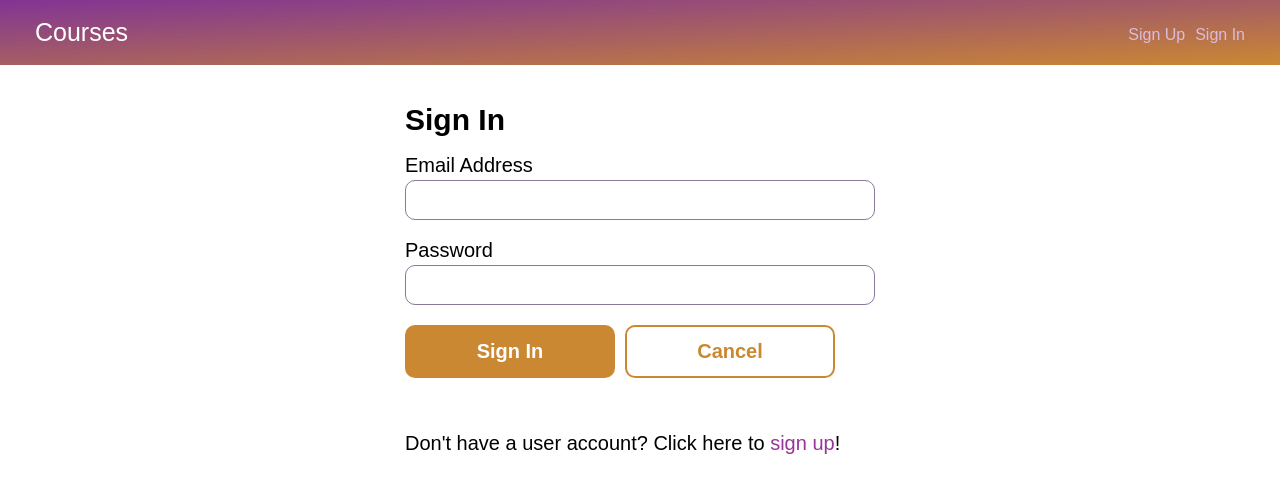
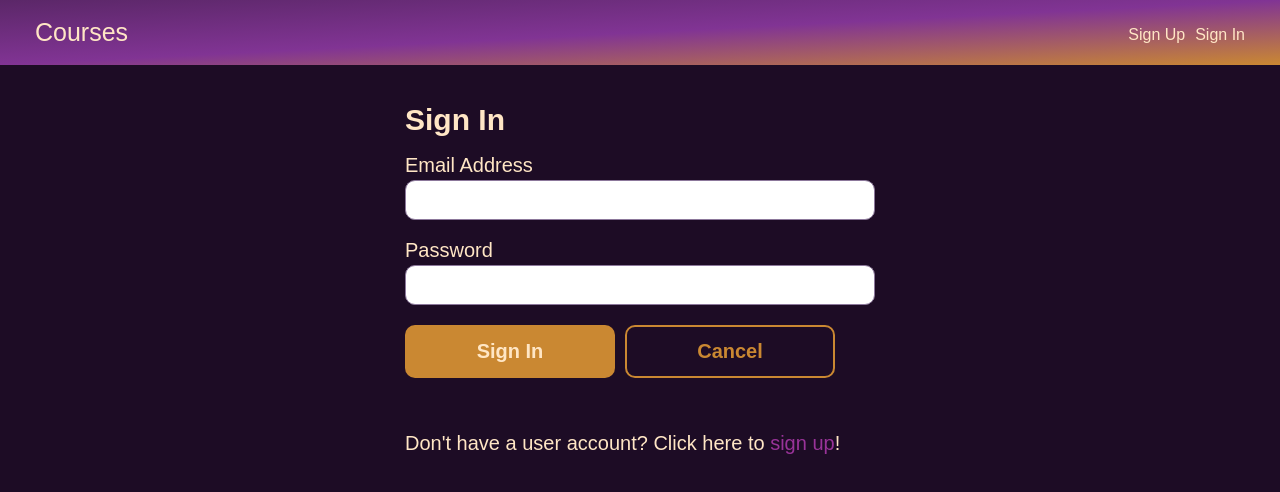
Before and after one commit to TravisAlstrand/fsjs-p10.2, a React (Create React App) app in the folder client/: page /signin in a window 1280 px wide. Shown: the top 492 px of the page. Built offline with nearby package versions, Linux system fonts and the light colour scheme.

Commit message:
need to try local component states for 'course' updated design a bit

```diff
--- a/client/public/styles/global.css
+++ b/client/public/styles/global.css
@@ -1,4 +1,9 @@
 /* global.css */
+:root {
+    --sunset-bg: rgb(29, 12, 37);
+    --sunset-gradient: linear-gradient(to bottom right, rgb(91, 39, 104), rgb(129, 52, 148), #ca8832);
+    --sunset-text: #ffe6c5;
+}
 * {
     box-sizing: border-box;
 }
@@ -7,6 +12,8 @@ html {
 }
 body {
     font-family: 'Work Sans', sans-serif;
+    background-color: var(--sunset-bg);
+    color: var(--sunset-text);
 }
 h2 {
     font-size: 1.5rem;
@@ -29,8 +36,8 @@ a {
     padding: 0 1rem;
 }
 header {
-    background: linear-gradient(to bottom right, rgb(129, 52, 148), #ca8832);
-    color: #fff;
+    background: var(--sunset-gradient);
+    color: var(--sunset-text);
     padding: 1rem 0;
     margin-bottom: 2rem;
 }
@@ -41,18 +48,22 @@ header {
 }
 .header--logo a {
     font-size: 1.25rem;
+    color: var(--sunset-text);
+    transition: color .4s ease;
+}
+.header--logo a:hover {
     color: #fff;
 }
 header li {
     font-size: .8rem;
 }
 header nav a {
-    color: #dbd;
+    color: var(--sunset-text);
+    transition: color .4s ease;
 }
 header nav a:hover {
     color: #fff;
 }
-
 .header--signedin li {
     text-align: right;
     line-height: 1.25;
@@ -62,7 +73,7 @@ header nav a:hover {
     margin-left: .5rem;
 }
 .course--module {
-    background: linear-gradient(to bottom right, #ca8832, rgb(129, 52, 148));
+    background: var(--sunset-gradient);
     text-align: center;
     border-radius: .5rem;
     padding: 1.5rem;
@@ -74,19 +85,19 @@ header nav a:hover {
     transform: scale(1.1)
 }
 .course--label {
-    color: #fff;
+    color: var(--sunset-text);
     font-size: .9rem;
     font-weight: 400;
     margin-bottom: .25rem;
 }
 .course--title {
-    color: #fff;
+    color: var(--sunset-text);
     font-weight: 700;
     font-size: 1.25rem;
 }
 .course--add--module {
-    background: linear-gradient(to bottom right, #ffe1b9, rgb(243, 197, 255)) ;
-    color: rgb(129, 52, 148);
+    background: var(--sunset-gradient);
+    color: var(--sunset-text);
     font-weight: 300;
     font-size: 1.25rem;
 }
@@ -94,7 +105,7 @@ header nav a:hover {
     width: 20px;
     height: auto;
     margin-right: 5px;
-    fill: #57496e;
+    fill: white;
 }
 .course--detail--title {
     padding-bottom: .25rem;
@@ -173,7 +184,7 @@ textarea {
 }
 .button {
     background: #ca8832;
-    color: #fff;
+    color: var(--sunset-text);
     font-size: 1rem;
     padding: .75rem 1.5rem;
     border: 0;
--- a/client/src/Components/CourseDetail.js
+++ b/client/src/Components/CourseDetail.js
@@ -1,11 +1,12 @@
-import { useContext, useEffect } from 'react';
+import { useContext, useEffect, useState } from 'react';
 import { Link, useParams, useNavigate } from 'react-router-dom';
 import ReactMarkdown from 'react-markdown';
 import { Context } from '../context';
 
 const CourseDetail = () => {
 
-    const { actions, user, course } = useContext(Context);
+    const { actions, user } = useContext(Context);
+    const [ course, setCourse ] = useState({});
     const { id } = useParams();
     const navigate = useNavigate();
 
@@ -15,6 +16,8 @@ const CourseDetail = () => {
                 .then(response => {
                     if (response === null) {
                         navigate('/notfound');
+                    } else {
+                        setCourse(response);
                     }
                 })
         };
--- a/client/src/context.js
+++ b/client/src/context.js
@@ -18,7 +18,7 @@ export const Provider = (props) => {
     const [ courses, setCourses ] = useState([]);
 
     // state for current course
-    const [ course, setCourse ] = useState(null);
+    // const [ course, setCourse ] = useState(null);
 
     // function for all api requests
     function api(path, method = 'GET', body = null, requiresAuth = false, credentials = null) {
@@ -100,9 +100,7 @@ export const Provider = (props) => {
         const response = await api(`/courses/${id}`);
 
         if (response.status === 200) {
-            response.json()
-                .then(data => setCourse(data))
-            return course;
+            return response.json();
         } else if (response.status === 404) {
             return null;
         }
@@ -142,7 +140,6 @@ export const Provider = (props) => {
       <Context.Provider value={{
         user,
         courses,
-        course,
         actions: {
             signIn: handleSignIn,
             signUp: handleSignUp,
```
